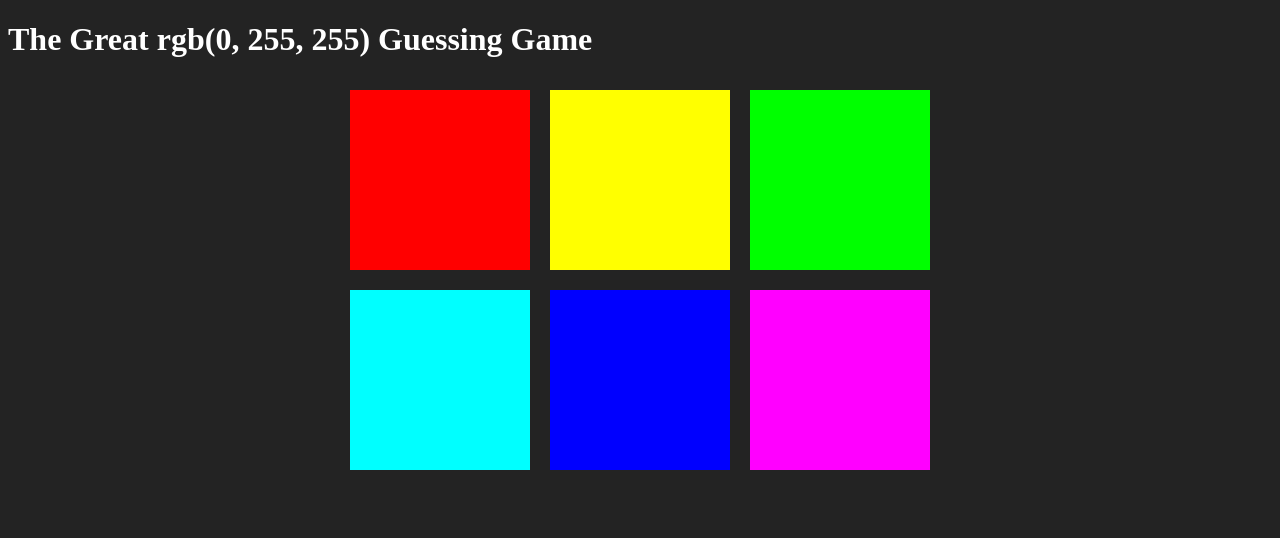
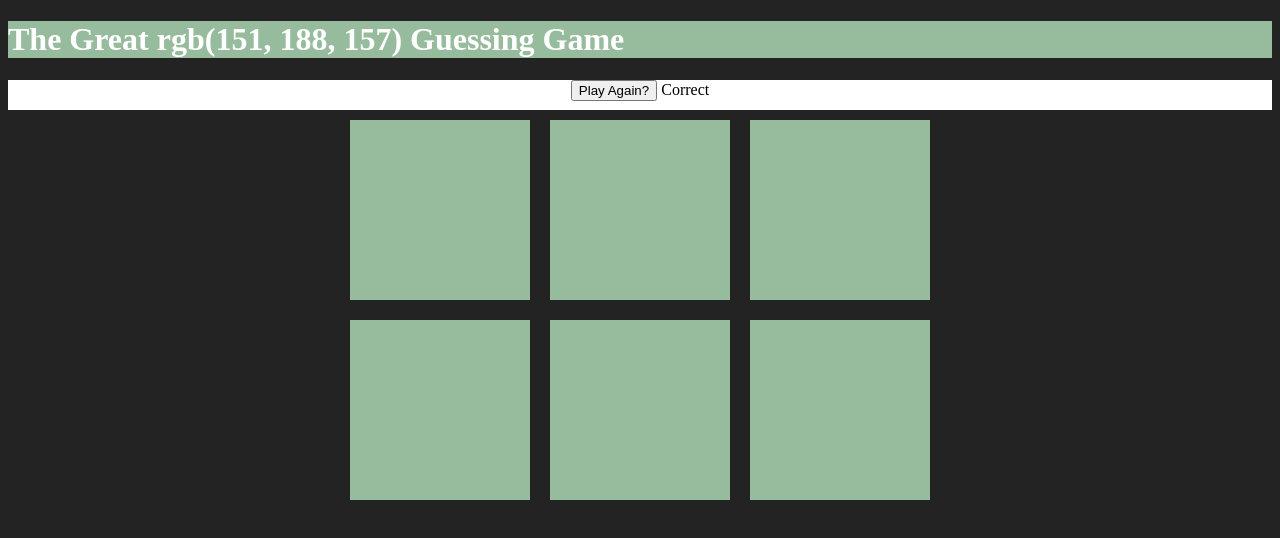
Before and after one commit to ethynnvo/The-Great-RGB-Guessing-Game, a plain HTML site: page index.html in a window 1280 px wide. Both pictures are taken after a click on the element 439 px from the left and 179 px from the top of the page. Drawn offline with Linux system fonts and the light colour scheme.

Commit message:
major logic and minor styling changes made

```diff
--- a/app.js
+++ b/app.js
@@ -1,15 +1,24 @@
-let colors = [
-    "rgb(255, 0, 0)",
-    "rgb(255, 255, 0)",
-    "rgb(0, 255, 0)",
-    "rgb(0, 255, 255)",
-    "rgb(0, 0, 255)",
-    "rgb(255, 0, 255)"
-];
+let colors = generateRandomColors(6);
+let squares = document.querySelectorAll(".square");
+let pickedColor = pickColor();
+let colorDisplay = document.querySelector("#colorDisplay");
+let messageDisplay = document.querySelector("#message");
+let h1 = document.querySelector("h1");
+let resetButton = document.querySelector("#reset");
 
-let squares = document.querySelectorAll(".square");
-let pickedColor = colors[3];
-let colorDisplay = document.querySelector("#colorDisplay");
+resetButton.addEventListener("click", function(){
+   //generate new colors
+   colors = generateRandomColors(6);
+   //pick new random color from array
+   pickedColor = pickColor();
+   //change colorDisplay to match picked color
+   colorDisplay.textContent = pickedColor;
+   //change colors of the squares
+   for(let i = 0; i < squares.length; i++){
+       squares[i].style.backgroundColor =  colors[i];
+   }
+   h1.style.backgroundColor = "#232323";
+});
 
 colorDisplay.textContent = pickedColor;
 
@@ -22,9 +31,48 @@ for(let i = 0; i < squares.length; i++){
     let clickedColor = this.style.backgroundColor;
     //compare to pickedColor
     if(clickedColor === pickedColor){
-        alert("correct!");
+        resetButton.textContent = "Play Again?"
+        messageDisplay.textContent = "Correct";
+        changeColors(clickedColor);
+        h1.style.backgroundColor = clickedColor;
     } else {
-        alert("wrong!");
+      this.style.backgroundColor = "#232323";
+      messageDisplay.textContent = "Try Again";
     }
     });
 }
+
+function changeColors(color){
+    //loop through all squares
+    for(let i = 0; i < squares.length; i++){
+     //change each color to match given color
+     squares[i].style.backgroundColor = color;
+    }
+}
+
+function pickColor(){
+    let random = Math.floor(Math.random() * colors.length);
+    return colors[random];
+}
+
+function generateRandomColors(num){
+    //make an array
+    let arr = [];
+    //repeat num times
+    for(let i = 0; i < num; i++){
+        //get random color and push into array
+        arr.push(randomColor());
+    }
+    //return array
+    return arr;
+}
+
+function randomColor(){
+    //pick a "red" from 0 - 255
+    let r = Math.floor(Math.random() * 256);
+    //pick a "green" from 0 - 255
+    let g = Math.floor(Math.random() * 256);
+    //pick a "blue" from 0 - 255
+    let b = Math.floor(Math.random() * 256);
+    return "rgb(" + r + ", " + g + ", " + b + ")";
+}
--- a/index.html
+++ b/index.html
@@ -9,6 +9,12 @@
 </head>
 <body>
     <h1>The Great <span id="colorDisplay">RGB</span> Guessing Game</h1>
+
+    <div id="stripe">
+        <button id="reset">New Colors</button>
+        <span id="message"></span>
+    </div>
+
     <div id="container">
         <div class="square"></div>
         <div class="square"></div>
--- a/styles.css
+++ b/styles.css
@@ -18,3 +18,11 @@ body {
 h1 {
     color: white;
 }
+
+
+#stripe {
+    background-color: white;
+    height: 30px;
+    text-align: center;
+    color: black;
+}
```
